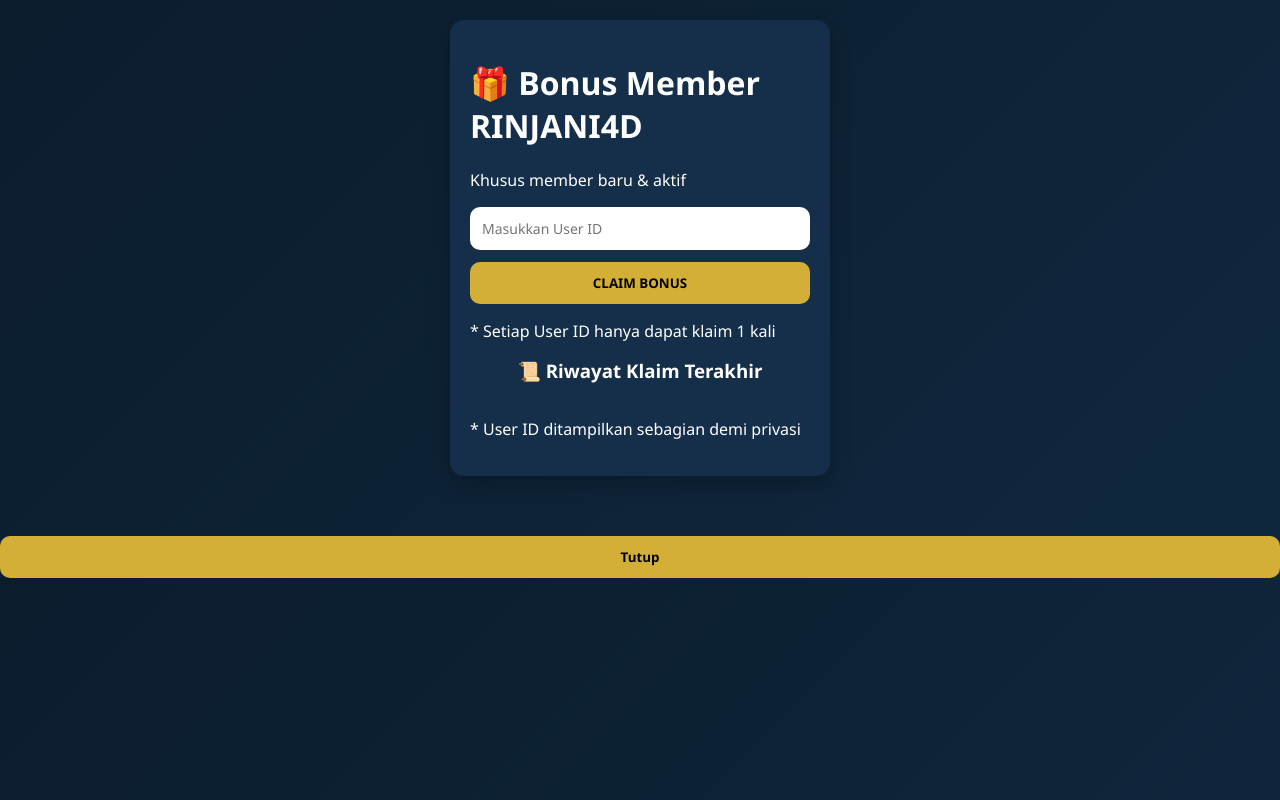
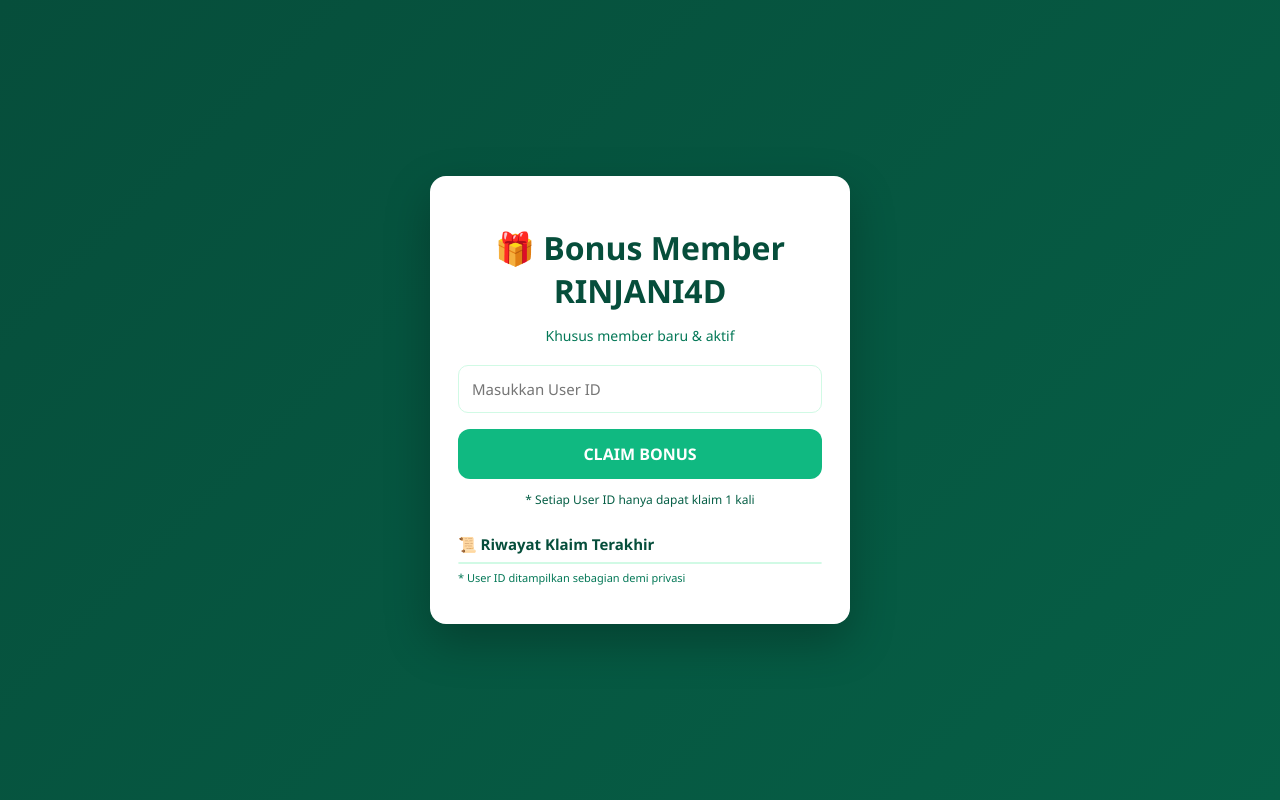
Before and after one commit to colombovercel-source/rinjani4d-bonus-, a plain HTML site: page index.html in a window 1280 px wide. Drawn offline with Linux system fonts and the light colour scheme.

Commit message:
Update style.css

```diff
--- a/style.css
+++ b/style.css
@@ -1,113 +1,145 @@
 * {
   box-sizing: border-box;
-  font-family: "Segoe UI", Arial, sans-serif;
+  font-family: "Segoe UI", sans-serif;
 }
 
 body {
   margin: 0;
-  background: linear-gradient(135deg, #0b1c2d, #10283f);
-  color: #ffffff;
+  min-height: 100vh;
+  background: linear-gradient(135deg, #064e3b, #065f46);
+  display: flex;
+  align-items: center;
+  justify-content: center;
 }
 
 .container {
-  max-width: 420px;
-  margin: auto;
+  width: 100%;
   padding: 20px;
 }
 
-.header {
+.card {
+  max-width: 420px;
+  margin: auto;
+  background: #ffffff;
+  border-radius: 16px;
+  padding: 28px;
+  box-shadow: 0 18px 45px rgba(0,0,0,0.25);
   text-align: center;
-  margin-bottom: 20px;
 }
 
-.header h1 {
-  margin: 0;
-  color: #d4af37;
-  letter-spacing: 1px;
+.card h1 {
+  color: #064e3b;
+  margin-bottom: 6px;
 }
 
-.header p {
+.subtitle {
+  color: #047857;
   font-size: 14px;
-  opacity: 0.9;
-}
-
-.card {
-  background: #152f4a;
-  padding: 20px;
-  border-radius: 14px;
   margin-bottom: 20px;
-  box-shadow: 0 8px 20px rgba(0,0,0,0.25);
-}
-
-.card h2,
-.card h3 {
-  margin-top: 0;
-  text-align: center;
 }
 
 input {
   width: 100%;
-  padding: 12px;
-  margin-bottom: 12px;
+  padding: 13px;
   border-radius: 10px;
-  border: none;
-  font-size: 14px;
+  border: 1px solid #d1fae5;
+  font-size: 15px;
+  margin-bottom: 16px;
+}
+
+input:focus {
+  outline: none;
+  border-color: #10b981;
 }
 
 button {
   width: 100%;
-  padding: 12px;
-  background: #d4af37;
-  color: #000;
+  padding: 14px;
+  border-radius: 12px;
   border: none;
-  border-radius: 10px;
+  background: #10b981;
+  color: white;
+  font-size: 16px;
   font-weight: bold;
   cursor: pointer;
-  transition: background 0.2s;
 }
 
 button:hover {
-  background: #f1c94a;
+  background: #059669;
 }
 
-.result {
-  margin-top: 15px;
-  padding: 15px;
-  background: #0e2438;
-  border-radius: 10px;
-  text-align: center;
+.note {
+  margin-top: 12px;
+  font-size: 12px;
+  color: #065f46;
 }
 
-.hidden {
-  display: none;
+/* Riwayat */
+.history {
+  margin-top: 26px;
+  text-align: left;
 }
 
-.history ul,
-#adminData {
+.history h3 {
+  font-size: 15px;
+  color: #064e3b;
+  margin-bottom: 8px;
+}
+
+.history ul {
   list-style: none;
   padding: 0;
-  max-height: 160px;
+  margin: 0;
+  max-height: 150px;
   overflow-y: auto;
+  border: 1px solid #d1fae5;
+  border-radius: 10px;
 }
 
-.history li,
-#adminData li {
-  padding: 8px 0;
-  border-bottom: 1px solid rgba(255,255,255,0.1);
-  font-size: 14px;
+.history li {
+  padding: 8px 10px;
+  font-size: 13px;
+  color: #065f46;
+  border-bottom: 1px solid #ecfdf5;
 }
 
-.footer {
-  text-align: center;
+.history li:last-child {
+  border-bottom: none;
 }
 
-.cs-btn {
-  background: #ffffff;
-  color: #000;
+.privacy {
+  font-size: 11px;
+  color: #047857;
+  margin-top: 6px;
 }
 
-.logout-btn {
-  margin-top: 15px;
-  background: #ff4d4d;
-  color: #fff;
+/* Popup */
+.popup {
+  position: fixed;
+  inset: 0;
+  background: rgba(0,0,0,0.6);
+  display: none;
+  align-items: center;
+  justify-content: center;
+  padding: 20px;
 }
+
+.popup-content {
+  background: #ffffff;
+  padding: 26px;
+  border-radius: 16px;
+  text-align: center;
+  max-width: 360px;
+  width: 100%;
+}
+
+.popup-content h2 {
+  color: #064e3b;
+  margin-bottom: 10px;
+}
+
+.popup-content p {
+  color: #065f46;
+  font-size: 15px;
+  margin-bottom: 18px;
+}
```
